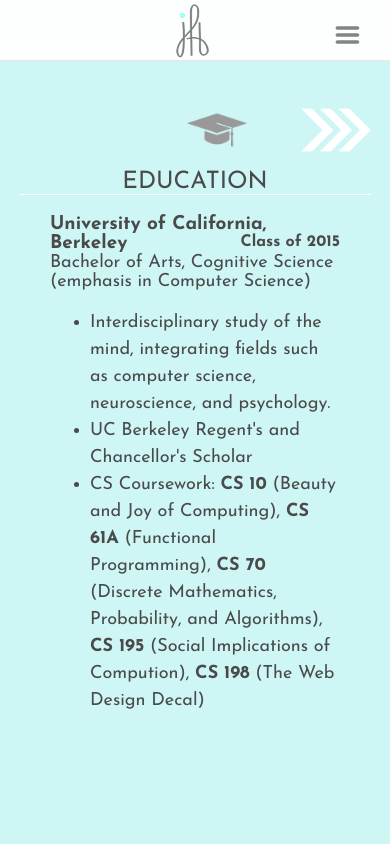
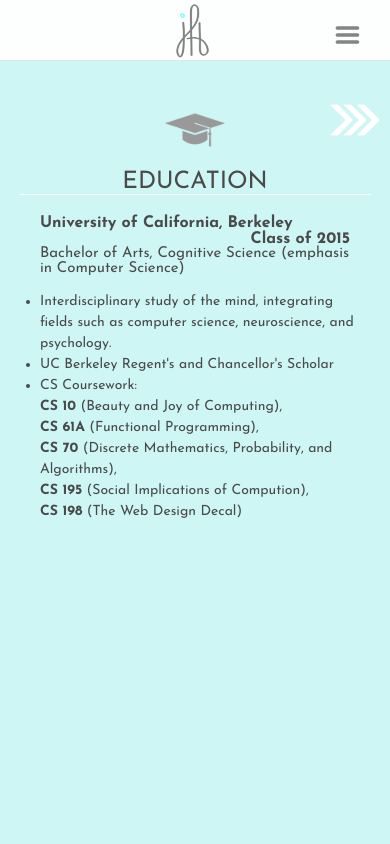
Before and after one commit to jacburge/my_website, a Flask app: page /professional/ in a window 390 px wide. Run offline with Flask 2, Linux system fonts and the light colour scheme.

Commit message:
Resume now mobile friendly

```diff
--- a/app/static/css/style.css
+++ b/app/static/css/style.css
@@ -522,7 +520,37 @@ hr {
 	text-align:center;
 	margin-bottom:40px;
 }
+/*professional*/
+.items {
+	font-size:15;
+	color:#4a4a4a;
+	position:absolute;
+	z-index:0;
+	margin-left:-10;
+	margin-right:-10;
+	margin-top:20;
+	background-color:#CEF6F5;
+	padding: 0 50 20 50;
+}
+li {
+	margin-left:-40;
+	margin-right:-20;
+	font-size:14;
+}
 
+.focus {
+	font-size:16;
+	color:#4a4a4a;
+	font-weight:bold;
+}
+.dates {
+	font-size:16;
+	color:#4a4a4a;
+	position:absolute;
+	right:0;
+	font-weight:bold;
+	margin-right:50;
+}
 }
 
 #meadow {
@@ -626,20 +642,22 @@ hr {
 .resume-icons {
 	height:60;
 	width:60;
-	left:48%;
+	left:50%;
+	margin-left:-30;
 	top:0;
 	position:relative;
 }
 
 #code {
-	left:47%;
-	height:55;
-	width:55;
+	left:50%;
+	height:54;
+	width:54;
+	margin-left:-27;
 }
 
 .right {
-	height:70;
-	width:70;
+	height:50;
+	width:50;
 	top:0;
 	position:absolute;
 	margin-top:-120;
@@ -720,37 +738,15 @@ hr {
 	margin-top:10;
 }
 
-.items {
-	font-size:18;
-	color:#4a4a4a;
-/*	width:900;*/
-	position:absolute;
-	margin-left:auto;
-	margin-right:auto;
-	z-index:0;
-	margin-top:20;
-	background-color:#CEF6F5;
-	padding: 0 50 20 50;
-}
+
 
 li {
 	line-height:1.5;
 }
 
-.focus {
-	font-size:19;
-	color:#4a4a4a;
-	font-weight:bold;
-}
 
-.dates {
-	font-size:16;
-	color:#4a4a4a;
-	position:absolute;
-	right:0;
-	font-weight:bold;
-	margin-right:50;
-}
+
+
 
 
 /***************creative.html*****************/
--- a/app/templates/professional.html
+++ b/app/templates/professional.html
@@ -28,13 +28,13 @@
 					<!-- Graduate Cap designed by Diego Naive from the Noun Project -->
 					<div class="heading">EDUCATION</div>
 					<div class="items">
-					<span class="focus">University of California, Berkeley</span> <span class="dates">Class of 2015</span>
+					<span class="focus">University of California, Berkeley</span> <br><div class="dates">Class of 2015</div>
 					<br>
 						Bachelor of Arts, Cognitive Science (emphasis in Computer Science)
 					<ul>
 						<li>Interdisciplinary study of the mind, integrating fields such as computer science, neuroscience, and psychology.</li>
 						<li>UC Berkeley Regent's and Chancellor's Scholar</li>
-						<li>CS Coursework: <b>CS 10</b> (Beauty and Joy of Computing), <b>CS 61A</b> (Functional Programming), <b>CS 70</b> (Discrete Mathematics, Probability, and Algorithms), <b>CS 195</b> (Social Implications of Compution), <b>CS 198</b> (The Web Design Decal)</li>
+						<li>CS Coursework: <br><b>CS 10</b> (Beauty and Joy of Computing), <br><b>CS 61A</b> (Functional Programming), <br><b>CS 70</b> (Discrete Mathematics, Probability, and Algorithms), <br><b>CS 195</b> (Social Implications of Compution), <br> <b>CS 198</b> (The Web Design Decal)</li>
 					</ul>
 					<img class="right" id="next-1" src="/static/img/arrows-right.png" />
 				</div>
@@ -44,13 +44,13 @@
 					<!-- Code designed by Darren Barone from the Noun Project -->
 					<div class="heading">WORK EXPERIENCE</div>
 					<div class="items">
-					<span class="focus">Liberty Mutual, Seattle</span> <span class="dates">(upcoming) May 2014</span>
-					<br>
+					<span class="focus">Liberty Mutual, Seattle</span> <div class="dates">(upcoming) May 2014</div>
+					<br><br>
 						Product Management Intern
 					<br>
 					<br>
-					<span class="focus">uGuru.me Tutoring Startup, Berkeley</span> <span class="dates">Jul 2013 - Mar 2013</span>
-					<br>
+					<span class="focus">uGuru.me Tutoring Startup, Berkeley</span> <div class="dates">Jul 2013 - Mar 2013</div>
+					<br><br>
 						Co-Founder, Product Manager, Front-End UI
 					<ul>
 						<li><a href="www.berkeley.uguru.me">uGuru.me</a> is an early-stage startup following agile methods, making it easy and affordable for UC Berkeley students to find peer tutors.</li>
@@ -59,16 +59,16 @@
 						<li>Research competing sites to evaluate which features may be most effective, especially for developing business strategies and proposals.</li>
 						<li>Conduct usability studies to optimize design and functionality, and perform data analysis based on surveys and Google Analytics for our current numbers of 700+ tutor signups and 20k page views (as of Dec 2013).</li>
 					</ul>
-						<span class="focus">BJC/edX Research Team, UC Berkeley Computer Science Department</span> <span class="dates">Jan 2013 - Dec 2013</span>
-					<br>
+						<span class="focus">BJC/edX Research Team, UC Berkeley Computer Science Department</span> <div class="dates">Jan 2013 - Dec 2013</div>
+					<br><br>
 						Head of Content Development
 					<ul>
 						<li>Research interface methods of free online education for computer science, with the goal of expanding world-wide computer science accessibility.</li>
 						<li>Develop and implement the best techniques in a revolutionary project to bring UC Berkeley's CS 10: The Beauty and Joy of Computing course to the edX site as a MOOC.</li>
 					</ul>
 
-						<span class="focus">CS 10: The Beauty and Joy of Computing, UC Berkeley Computer Science Department</span> <span class="dates">Jan 2013 - Present</span>
-					<br>
+						<span class="focus">CS 10: The Beauty and Joy of Computing, UC Berkeley Computer Science Department</span> <div class="dates">Jan 2013 - Present</div>
+					<br><br>
 						Reader and Lab Assistant
 					<ul>
 						<li>Evaluate and grade student quizzes and projects for UC Berkeley's <a href="www.inst.eecs.berkeley.edu/~cs10/fa13">CS 10.</a></li>
@@ -83,22 +83,22 @@
 					<!-- Quill designed by Cyrille LE FLOCH from the Noun Project -->
 					<div class="heading">LEADERSHIP EXPERIENCE</div>
 					<div class="items">
-					<span class="focus">Residential Hall Association, Maximino Martinez Commons, UC Berkeley</span> <span class="dates">Jan 2013 - May 2013</span>
-					<br>
+					<span class="focus">Residential Hall Association, Maximino Martinez Commons, UC Berkeley</span> <div class="dates">Jan 2013 - May 2013</div>
+					<br><br>
 						President Emeritus
 					<ul>
 						<li>Presided over all Hall Association and Executive Committee meetings as Chief Execute Officer.</li>
 						<li>Planned, delegated, and executed events and policies in service of the residential community.</li>
 					</ul>
-					<span class="focus">Regents' and Chancellor's Scholarship Association, UC Berkeley</span> <span class="dates">Aug 2012 - May 2013</span>
-					<br>
+					<span class="focus">Regents' and Chancellor's Scholarship Association, UC Berkeley</span> <div class="dates">Aug 2012 - May 2013</div>
+					<br><br>
 						Student Activities Committee
 					<ul>
 						<li>Developed and organized community service events for the most prestigious scholarship honor association on campus.</li>
 						<li>Acted as liason between Regents' Scholars of the other UC campuses, coordinating cross-campus social events.</li>
 					</ul>
-						<span class="focus">SAT Prep Business, Kingsburg, CA</span> <span class="dates">Jun 2012 - Dec 2012</span>
-					<br>
+						<span class="focus">SAT Prep Business, Kingsburg, CA</span> <div class="dates">Jun 2012 - Dec 2012</div>
+					<br><br>
 						Founding Entrepreneur and Instructor
 					<ul>
 						<li>Initiated, developed, and taught a 3 week intensive and affordable summer group program, preparing high school students to take the SAT in an underprivileged area with limited opportunities.</li>
```
Also changed, not shown: other parts of app/static/css/style.css (+42 -56 lines).
